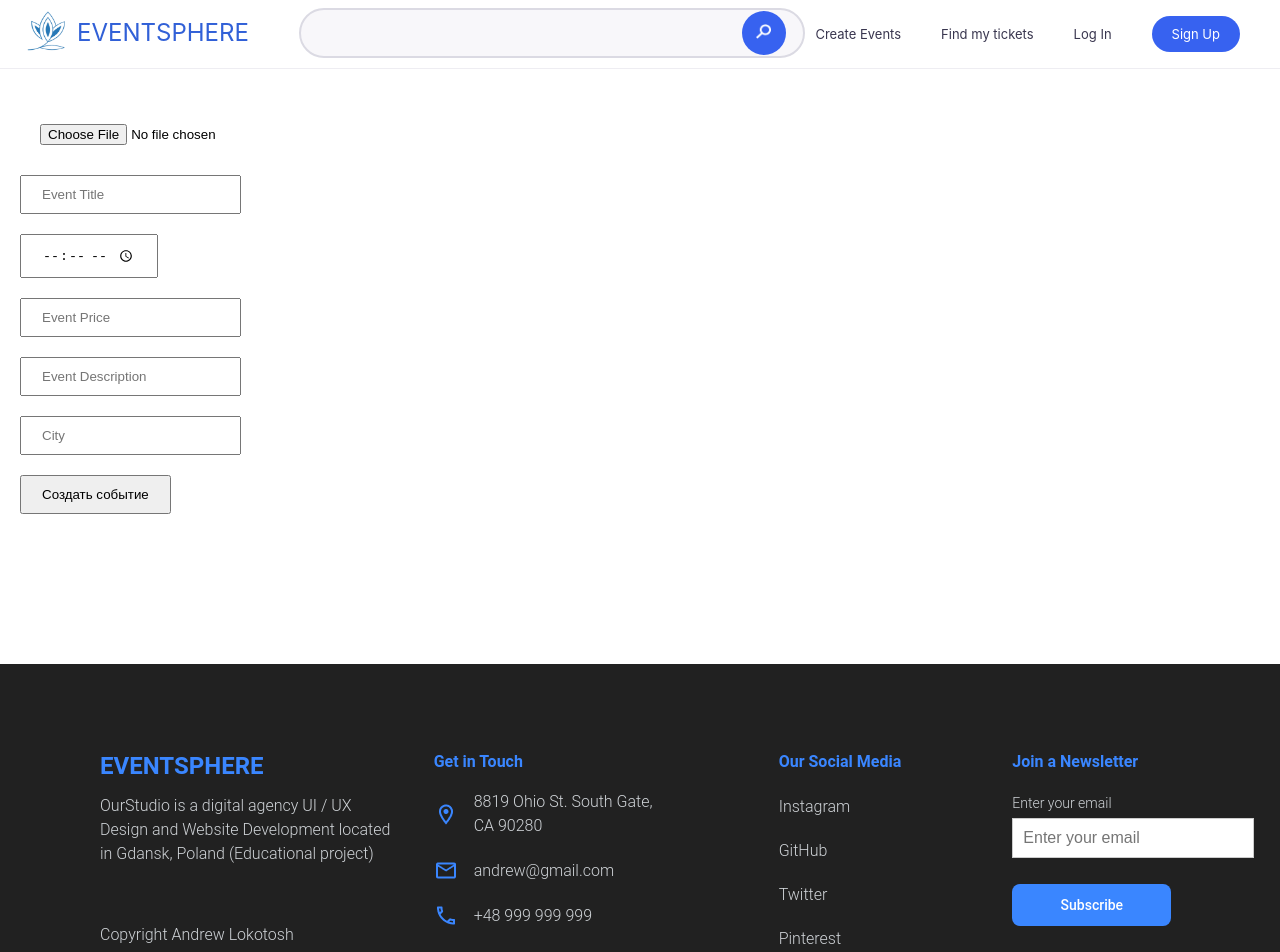
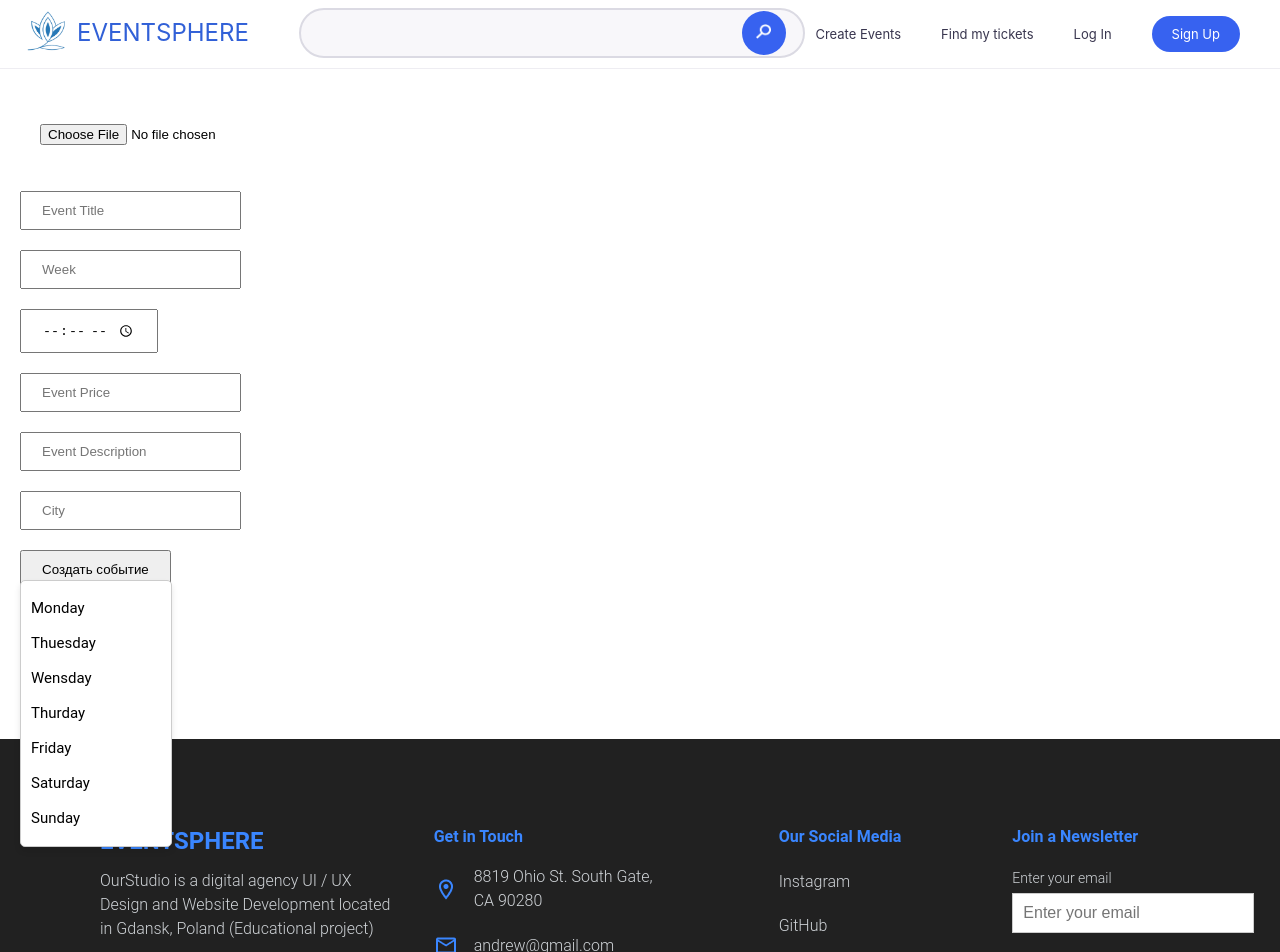
Before and after one commit to AndrLoko/event-sphere, a React (Vite) app: page /create-events in a window 1280 px wide. Shown: the top 952 px of the page. Built offline with nearby package versions, Linux system fonts and the light colour scheme.

Commit message:
Added a dropdown menu for selecting a day of the week in Create Events

```diff
--- a/src/pages/CreateEvents/CreateEvents.jsx
+++ b/src/pages/CreateEvents/CreateEvents.jsx
@@ -13,6 +13,16 @@ export default function CreateEvents() {
   const [image, setImage] = useState(null)
   const [tag, setTag] = useState()
   const [events, setEvents] = useState([]);
+
+  const [week, setWeek] = useState("");
+  const [isOpen, setIsOpen] = useState(true);
+
+  const weeks = ["Monday", "Thuesday", "Wensday", "Thurday", "Friday", "Saturday", "Sunday"];
+
+  const handleSelect = (week) => {
+    setWeek(week);
+    setIsOpen(false);
+  };
 
   const navigate = useNavigate();
 
@@ -50,6 +60,7 @@ export default function CreateEvents() {
       tag: tag,
       title: inputTitle,
       time: inputTime,
+      week: week,
       price: inputPrice,
       descr: inputDescr,
       city: inputCity,
@@ -69,6 +80,8 @@ export default function CreateEvents() {
   }
 
   return (
+
+
     <div className="input__wrapper">
       <input
         type="file"
@@ -76,12 +89,33 @@ export default function CreateEvents() {
         onChange={handleImageUpload}
       />
       {image && <img src={image} alt="" className='create__image' />}
+
+      <div className="create-wrapper" onClick={() => setIsOpen(!isOpen)}>
+            <div className={`create-choice ${isOpen ? "open" : ""}`}>
+               {weeks.map((week, index) => (
+               <div
+                   key={index}
+                   className="create-item"
+                   onClick={() => handleSelect(week)}
+               >
+                   {week}
+              </div>
+              ))}
+          </div>
+      </div>
       <input
         type="text"
         value={inputTitle}
         onChange={(e) => setInputTitle(e.target.value)}
         placeholder="Event Title"
       />
+      <input
+            type="text"
+            className="create__input"
+            placeholder="Week"
+            value={week}
+            onClick={() => setIsOpen(!isOpen)}
+        />
       <input
         type="time"
         value={inputTime}
--- a/src/pages/CreateEvents/CreateEvents.scss
+++ b/src/pages/CreateEvents/CreateEvents.scss
@@ -13,4 +13,48 @@
   width: 500px;
   height: 300px;
   padding-left: 20px;
+  object-fit: cover;
 }
+
+
+.create__input {
+
+}
+
+.create-wrapper {
+  display: inline-block;
+  cursor: pointer;
+}
+
+.create-choice {
+  position: absolute;
+  margin-top: 10px;
+  padding: 10px 0;
+  left: 20px;
+  top: 570px;
+  background: white;
+  border: 1px solid #ccc;
+  border-radius: 5px;
+  width: 150px;
+  display: none;
+  box-shadow: 0px 4px 6px rgba(0, 0, 0, 0.1);
+  z-index: 2;
+}
+
+.create-choice.open {
+  display: block;
+}
+
+.create-item {
+  font-family: Roboto;
+  padding: 10px;
+  cursor: pointer;
+  list-style-type: none;
+  color: black;
+  font-size: 15px;
+
+  &:hover {
+    background: #f0f0f0;
+    color: #3762f0;
+  }
+}
```
